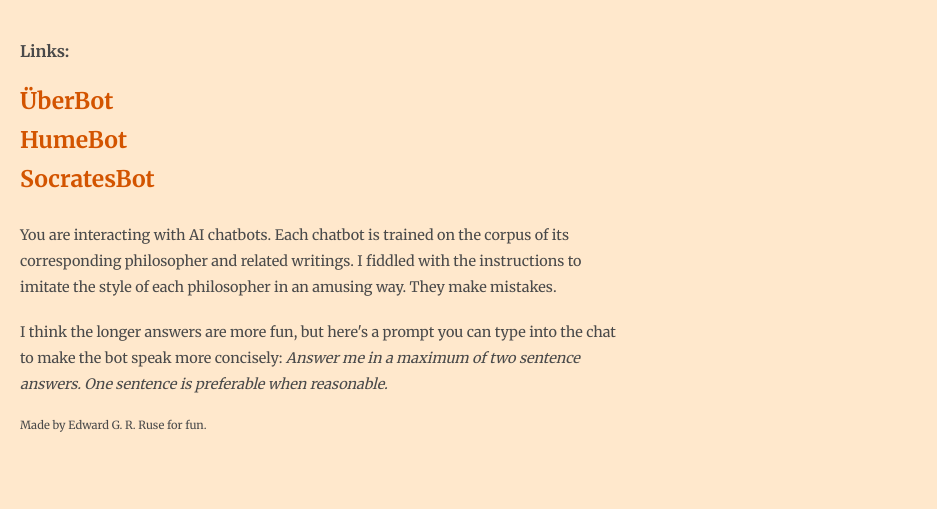
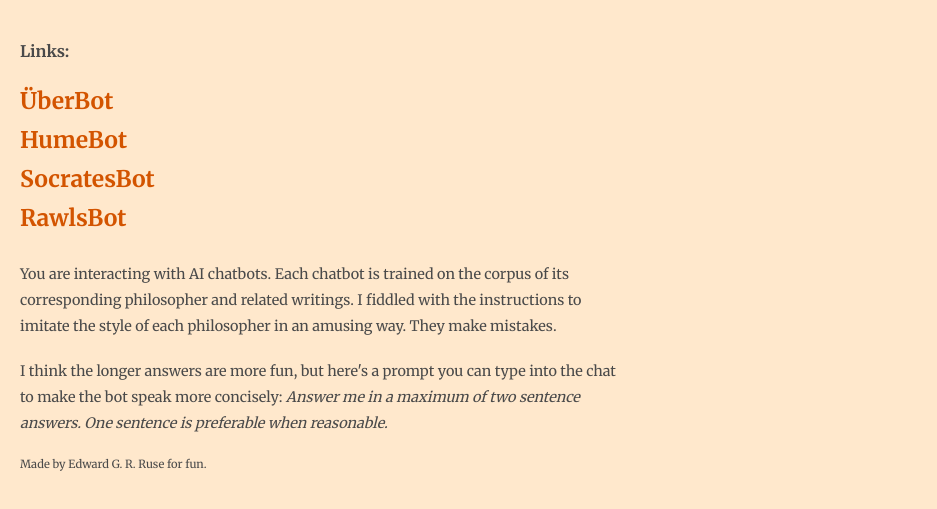
Before and after one commit to philosoraptor-code/PhilosopherChatbots, a plain HTML site: page index.html in a window 1280 px wide. Shown: the part 169-678 px from the top of the page, without its empty margins (0-937 px from the left). Drawn offline with Linux system fonts and the light colour scheme.

Commit message:
Update index.html

```diff
--- a/index.html
+++ b/index.html
@@ -112,6 +112,11 @@
                    target="_blank"
                    title="SocratesBot">SocratesBot</a>
             </li>
+            <li>
+                <a href="https://chatgpt.com/g/g-6742390b6c8c8191b2f72947b8d0314b-rawlsbot"
+                   target="_blank"
+                   title="RawlsBot">RawlsBot</a>
+            </li>
         </ul>
 
         <footer>
```
